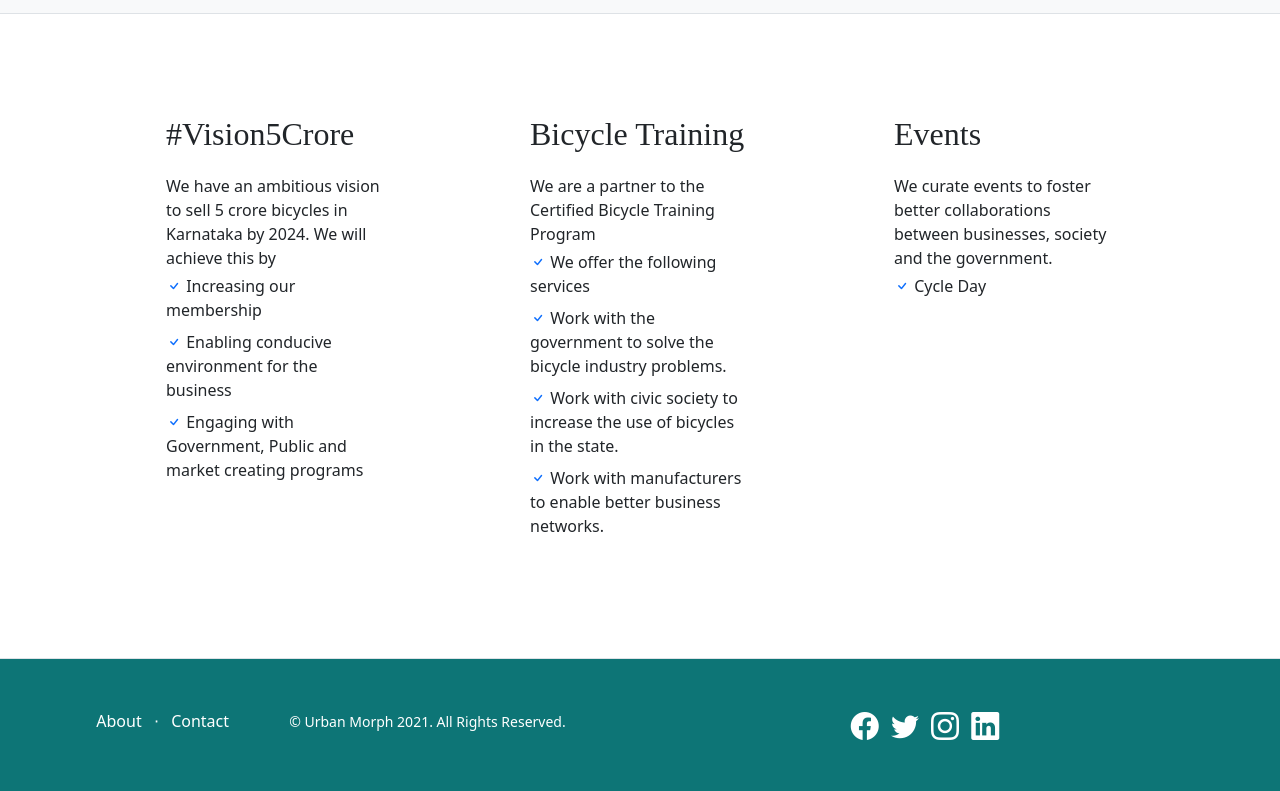
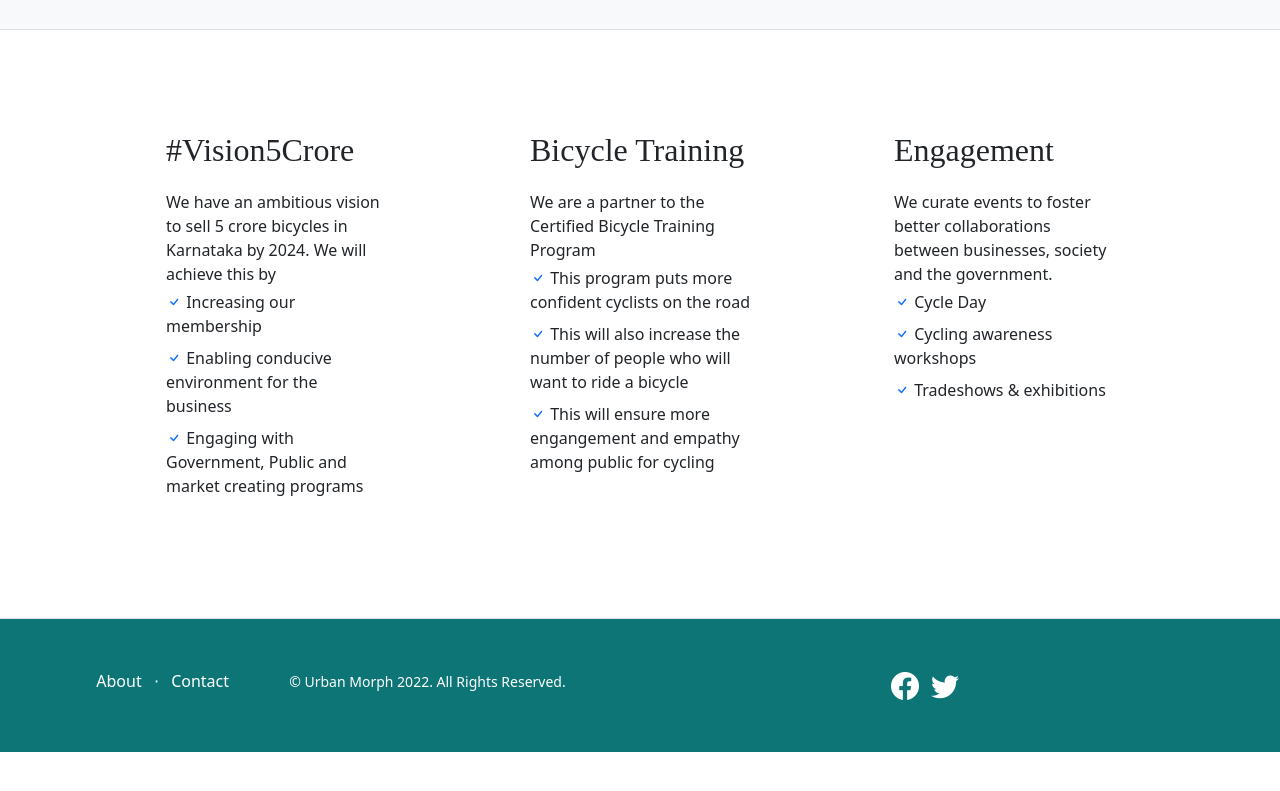
Before and after one commit to urbanmorph/kbda, a plain HTML site: page index.html in a window 1280 px wide. Shown: the part 1211-2002 px from the top of the page. After the commit the page ends 1963 px from the top, so only its background shows below. Drawn offline with nearby package versions, Linux system fonts and the light colour scheme; a web font is replaced by a local one.

Commit message:
Update index.html

```diff
--- a/index.html
+++ b/index.html
@@ -63,7 +63,7 @@
                     </div>
                 </div>
              </div>
-                <div class="text-center mb-3">
+                <div class="text-center mt-3 mb-3">
                     <h2  class="titles">#ProPlanetBusiness</h2>
                 </div>
                 <div class="small text-justify">
@@ -115,19 +115,15 @@
                                 <ul class="list-unstyled mb-4">
                                     <li class="mb-2">
                                         <i class="bi bi-check text-primary"></i>
-                                        We offer the following services
+                                        This program puts more confident cyclists on the road
                                     </li>
                                     <li class="mb-2">
                                         <i class="bi bi-check text-primary"></i>
-                                        Work with the government to solve the bicycle industry problems.
+                                        This will also increase the number of people who will want to ride a bicycle
                                     </li>
                                     <li class="mb-2">
                                         <i class="bi bi-check text-primary"></i>
-                                        Work with civic society to increase the use of bicycles in the state.
-                                    </li>
-                                    <li class="mb-2">
-                                        <i class="bi bi-check text-primary"></i>
-                                        Work with manufacturers to enable better business networks.
+                                        This will ensure more engangement and empathy among public for cycling
                                     </li>
                                 </ul>
                             </div>
@@ -138,7 +134,7 @@
                         <div class="card mb-5 mb-xl-0 border-0">
                             <div class="card-body p-5 text-justify">
                                 <div class="mb-3">
-                                    <span style="font-family: 'Bayon'; font-size: 2rem;">Events</span>
+                                    <span style="font-family: 'Bayon'; font-size: 2rem;">Engagement</span>
                                 </div>
                                 <div class="mb-1">We curate events to foster better collaborations between businesses, society and the government.
                                 </div>
@@ -146,6 +142,14 @@
                                     <li class="mb-2">
                                         <i class="bi bi-check text-primary"></i>
                                         Cycle Day
+                                    </li>
+                                    <li class="mb-2">
+                                        <i class="bi bi-check text-primary"></i>
+                                        Cycling awareness workshops
+                                    </li>
+                                    <li class="mb-2">
+                                        <i class="bi bi-check text-primary"></i>
+                                        Tradeshows & exhibitions
                                     </li>
                                 </ul>
                             </div>
@@ -165,33 +169,23 @@
                     </li>
                     <li class="list-inline-item text-white">&sdot;</li>
                     <li class="list-inline-item">
-                      <a href="mailto: contact@urbanmorph.com?subject=[KBDA]" class="text-decoration-none text-white">Contact</a>
+                      <a href="mailto: 2021kbda@gmail.com?subject=[Website enquiry]" class="text-decoration-none text-white">Contact</a>
                     </li>
                     <li class="list-inline-item p-5">
-                      <p class="text-white small mb-4 mb-lg-0">&copy; Urban Morph 2021. All Rights Reserved.</p>
+                      <p class="text-white small mb-4 mb-lg-0">&copy; Urban Morph 2022. All Rights Reserved.</p>
                     </li>
                   </ul>
                 </div>
                 <div class="col-lg-6 h-100 text-center text-lg-right my-auto">
                   <ul class="list-inline mb-0">
                     <li class="list-inline-item mr-3">
-                      <a href="https://www.facebook.com/umorph" target="_blank">
+                      <a href="https://www.facebook.com/Karnataka-Bicycle-Dealers-Association-103327339134894" target="_blank">
                         <i class="bi bi-facebook text-white fs-3"></i>
                       </a>
                     </li>
                     <li class="list-inline-item mr-3">
-                      <a href="https://twitter.com/morphurbanspace" target="_blank">
+                      <a href="https://twitter.com/kbdaindia" target="_blank">
                         <i class="bi bi-twitter text-white fs-3"></i>
-                      </a>
-                    </li>
-                    <li class="list-inline-item">
-                      <a href="https://www.instagram.com/urbanmorph/" target="_blank">
-                        <i class="bi bi-instagram text-white fs-3"></i>
-                      </a>
-                    </li>
-                    <li class="list-inline-item">
-                      <a href="https://www.linkedin.com/company/urbanmorph/" target="_blank">
-                        <i class="bi bi-linkedin text-white fs-3"></i>
                       </a>
                     </li>
                   </ul>
```
